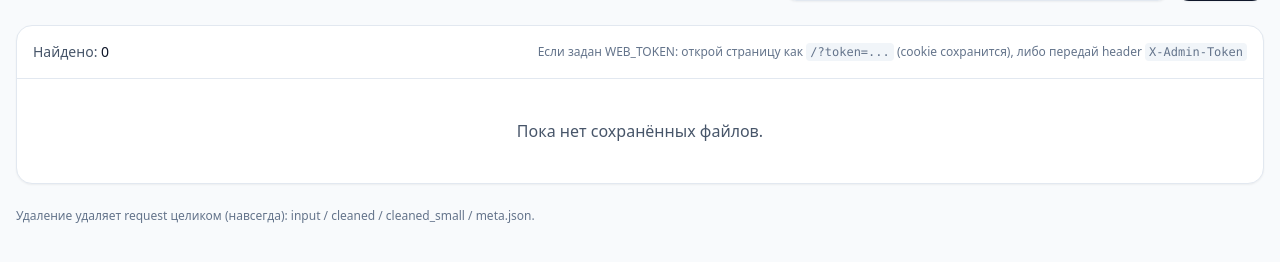
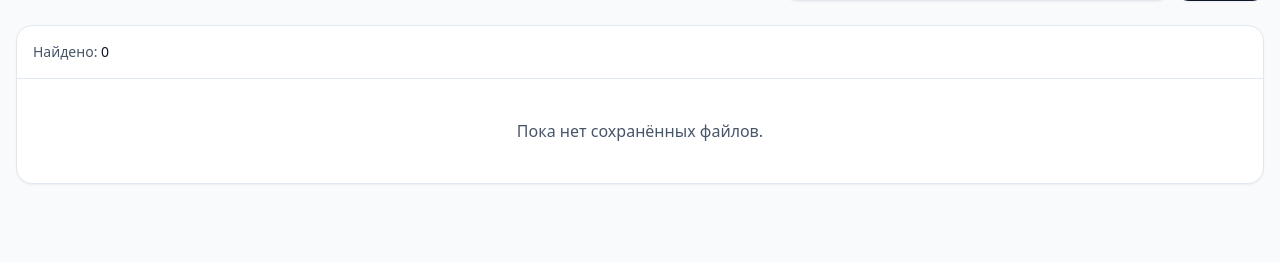
Before and after one commit to zv3zdochka/pdf_cleaner, a FastAPI app: template web/app/templates/index.html in a window 1280 px wide. Shown: the part 79-341 px from the top of the page. Run offline with FastAPI, Linux system fonts and the light colour scheme; the template is opened without the code that fills it, so the values that code supplies are empty; some libraries are stand-ins or nearby versions.

Commit message:
fix design

```diff
--- a/web/app/templates/index.html
+++ b/web/app/templates/index.html
@@ -1,8 +1,8 @@
 <!doctype html>
 <html lang="ru">
 <head>
-  <meta charset="utf-8" />
-  <meta name="viewport" content="width=device-width, initial-scale=1" />
+    <meta charset="utf-8"/>
+    <meta name="viewport" content="width=device-width, initial-scale=1"/>
     <title>PDF Cleaner — Storage</title>
     <script src="https://cdn.tailwindcss.com"></script>
 </head>
@@ -12,12 +12,13 @@
         <div>
             <h1 class="text-2xl font-semibold">PDF Cleaner Storage</h1>
             <p class="text-sm text-slate-600 mt-1">
-          Хранилище: <span class="font-medium">{{ usage_h }}</span> / <span class="font-medium">{{ limit_h }}</span>
+                Хранилище: <span class="font-medium">{{ usage_h }}</span> / <span
+                    class="font-medium">{{ limit_h }}</span>
             </p>
         </div>
         <form method="get" class="flex gap-2 w-full sm:w-auto">
             <input name="q" value="{{ q }}" placeholder="Поиск: user_id, request_id, файл, статус"
-               class="w-full sm:w-96 rounded-xl border border-slate-200 px-3 py-2 bg-white shadow-sm focus:outline-none focus:ring-2 focus:ring-slate-300" />
+                   class="w-full sm:w-96 rounded-xl border border-slate-200 px-3 py-2 bg-white shadow-sm focus:outline-none focus:ring-2 focus:ring-slate-300"/>
             <button class="rounded-xl px-4 py-2 bg-slate-900 text-white shadow-sm hover:bg-slate-800">
                 Искать
             </button>
@@ -29,9 +30,7 @@
             <div class="text-sm text-slate-600">
                 Найдено: <span class="font-medium text-slate-900">{{ items|length }}</span>
             </div>
-        <div class="text-xs text-slate-500">
-          Если задан WEB_TOKEN: открой страницу как <code class="px-1 py-0.5 bg-slate-100 rounded">/?token=...</code> (cookie сохранится), либо передай header <code class="px-1 py-0.5 bg-slate-100 rounded">X-Admin-Token</code>
-        </div>
+
         </div>
 
         {% if items|length == 0 %}
@@ -101,10 +100,6 @@
                         </a>
                         {% endif %}
 
-              <a class="px-3 py-2 rounded-xl bg-white border border-slate-200 shadow-sm hover:bg-slate-50 text-sm"
-                 href="/download/{{ it.user_id }}/{{ it.request_id }}/meta">
-                meta.json
-              </a>
 
                         <button class="px-3 py-2 rounded-xl bg-rose-600 text-white shadow-sm hover:bg-rose-500 text-sm"
                                 onclick="delReq('{{ it.user_id }}','{{ it.request_id }}')">
@@ -118,9 +113,7 @@
         {% endif %}
     </div>
 
-    <div class="mt-6 text-xs text-slate-500">
-      Удаление удаляет request целиком (навсегда): input / cleaned / cleaned_small / meta.json.
-    </div>
+
 </div>
 
 <script>
@@ -130,7 +123,7 @@ async function delReq(userId, requestId) {
 
         const resp = await fetch(`/api/requests/${encodeURIComponent(userId)}/${encodeURIComponent(requestId)}`, {
             method: "DELETE",
-    headers: { "Accept": "application/json" }
+            headers: {"Accept": "application/json"}
         });
 
         if (!resp.ok) {
```
Also changed, not shown: pdf_cleaner_bot/bot/app.py (+17 -17 lines). Lines whose indentation alone changed are shown as unchanged.
